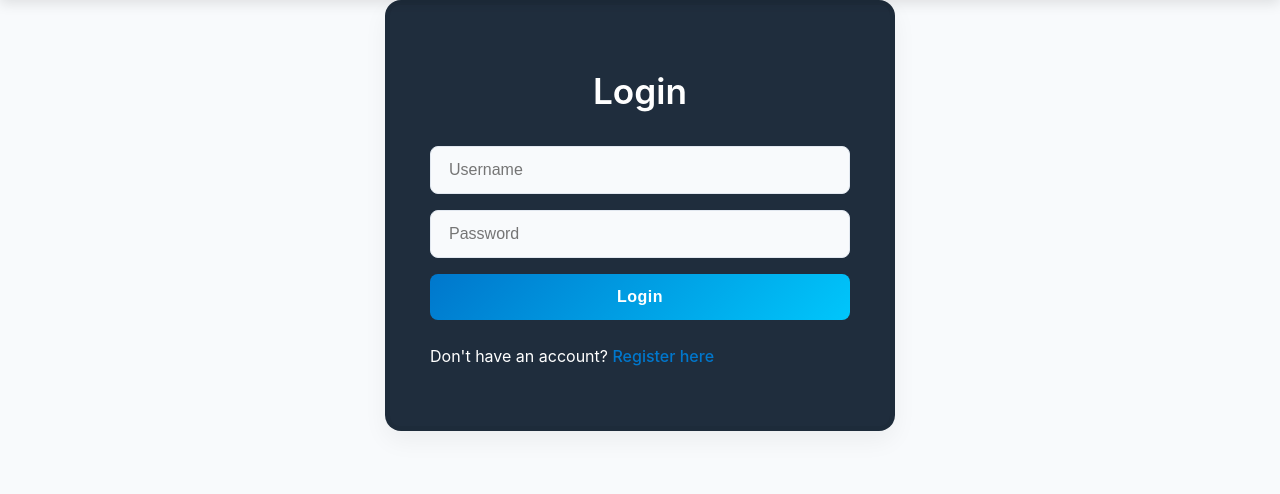
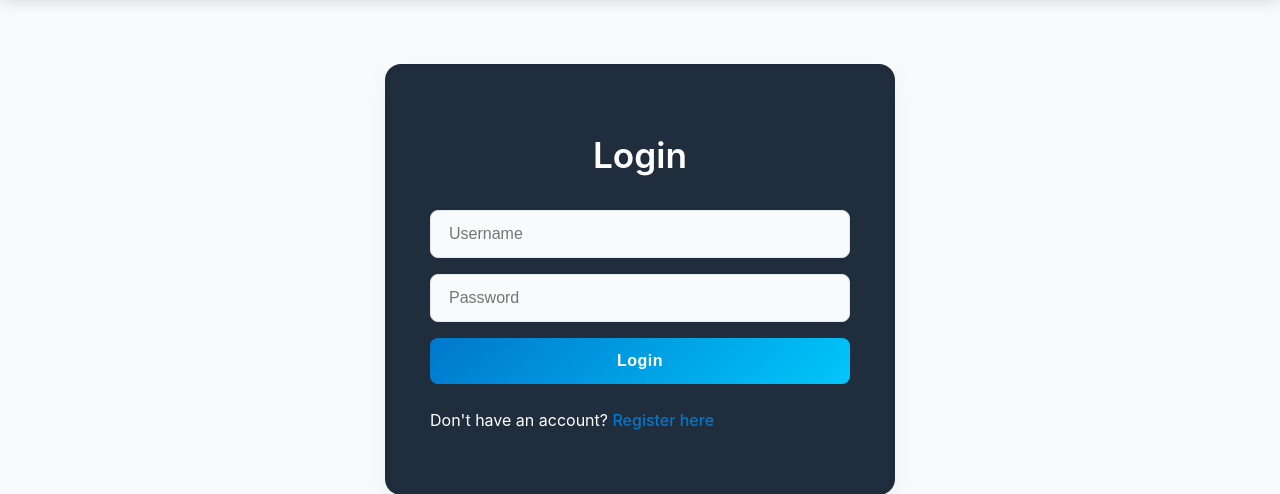
Before and after one commit to vinceangeles17/Task-Management-App, a PHP site: page /login.php in a window 1280 px wide. Shown: the part 87-581 px from the top of the page. Run offline with PHP 8.4, Linux system fonts and the light colour scheme.

Commit message:
Update styles.css

```diff
--- a/styles.css
+++ b/styles.css
@@ -59,6 +59,9 @@
     background: linear-gradient(90deg, #0077cc 0%, #00c6fb 100%);
 }
 
+.gap {
+    padding: 2rem;
+}
 /* Main Container */
 main {
     display: flex;
```
